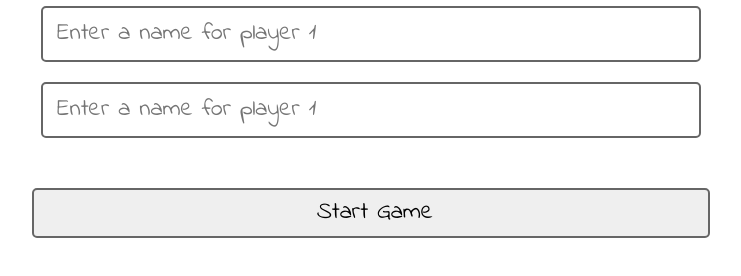
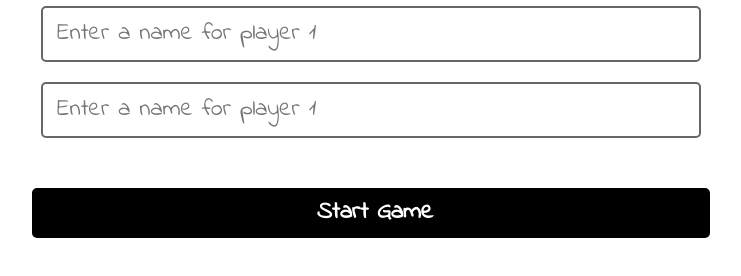
Before and after one commit to bertil291utn/tic-tac-toe-js, a plain HTML site: page index.html in a window 1280 px wide. Shown: the part 84-360 px from the top of the page, without its empty margins (269-1010 px from the left). Drawn offline with Linux system fonts and the light colour scheme.

Commit message:
Start game button change background color

```diff
--- a/assets/css/style.css
+++ b/assets/css/style.css
@@ -44,6 +44,16 @@ body {
 
 #startGameBtn {
   width: 53%;
+  cursor: pointer;
+  font-weight: 900;
+  background-color: #000;
+  border-color: #000;
+  color: #fff;
+  transition: font-size 1s;
+}
+
+#startGameBtn:hover {
+  font-size: 2em;
 }
 
 #board {
```
